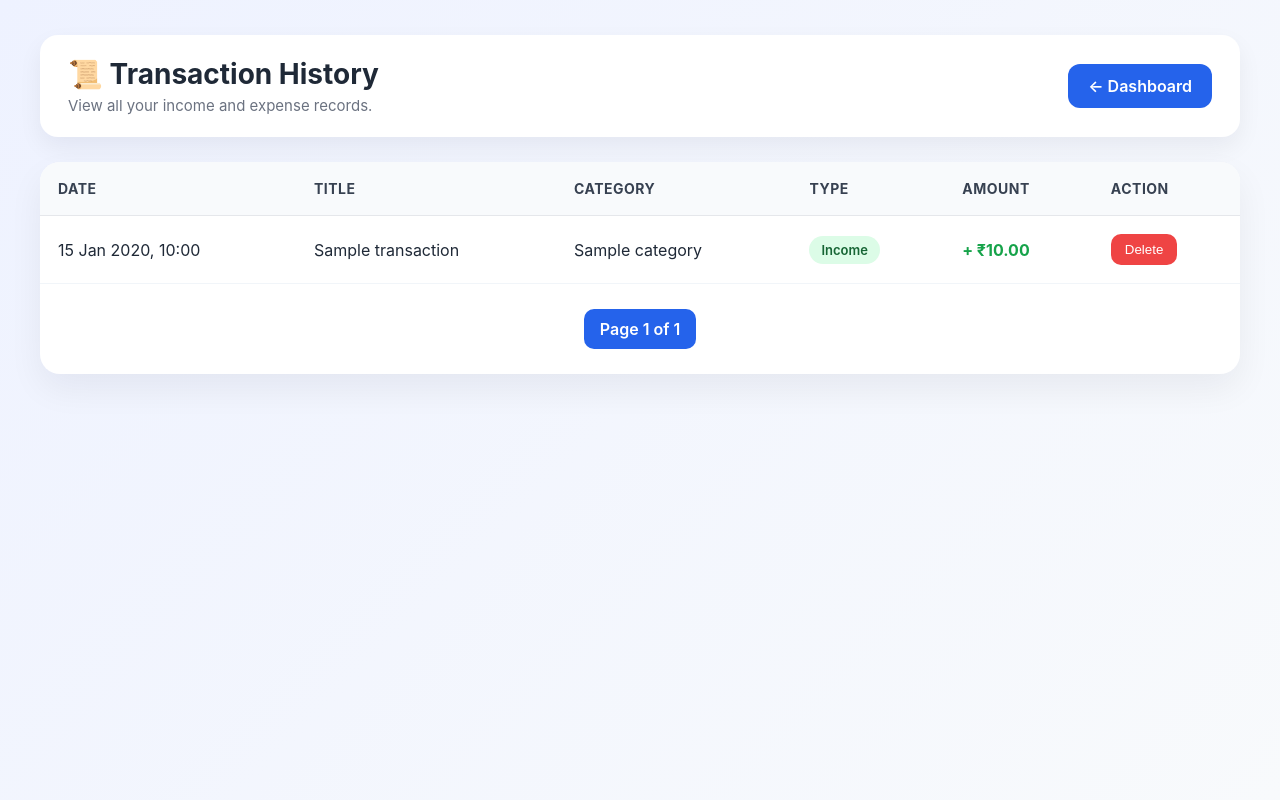
After one commit to abhiaditya98/MyExpenseTracker, a Django app: page /expenses/transactions/ in a window 1280 px wide. The commit adds this page. Run offline with Django 5.2, Linux system fonts and the light colour scheme; a user stored in the database is signed in; tables that the repository leaves empty hold one stand-in row (values such as "Sample post").

Commit message:
Transaction history provided and made improvements in UI

```diff
--- /dev/null
+++ b/Expenses/templates/transaction_history.html
@@ -0,0 +1,380 @@
+<!doctype html>
+<html lang="en">
+  <head>
+    <meta charset="UTF-8" />
+    <meta name="viewport" content="width=device-width, initial-scale=1.0" />
+
+    <title>Transaction History</title>
+
+    <style>
+      * {
+        margin: 0;
+        padding: 0;
+        box-sizing: border-box;
+      }
+
+      body {
+        font-family:
+          -apple-system, BlinkMacSystemFont, "Segoe UI", Roboto, Arial,
+          sans-serif;
+        background: linear-gradient(135deg, #eef2ff, #f8fafc);
+        color: #1f2937;
+        min-height: 100vh;
+        padding: 35px;
+      }
+
+      .container {
+        max-width: 1200px;
+        margin: auto;
+      }
+
+      /* Header */
+
+      .header {
+        display: flex;
+        justify-content: space-between;
+        align-items: center;
+        margin-bottom: 25px;
+        background: white;
+        padding: 22px 28px;
+        border-radius: 18px;
+        box-shadow: 0 10px 25px rgba(15, 23, 42, 0.06);
+      }
+
+      .header h1 {
+        font-size: 28px;
+        font-weight: 700;
+      }
+
+      .subtitle {
+        color: #6b7280;
+        margin-top: 5px;
+        font-size: 15px;
+      }
+
+      .back-btn {
+        text-decoration: none;
+        background: #2563eb;
+        color: white;
+        padding: 12px 20px;
+        border-radius: 12px;
+        font-weight: 600;
+        transition: 0.25s;
+      }
+
+      .back-btn:hover {
+        background: #1d4ed8;
+        transform: translateY(-2px);
+      }
+
+      /* Card */
+
+      .card {
+        background: white;
+        border-radius: 20px;
+        box-shadow: 0 15px 35px rgba(15, 23, 42, 0.06);
+        overflow: hidden;
+      }
+
+      /* Table */
+
+      .table-wrapper {
+        overflow-x: auto;
+      }
+
+      table {
+        width: 100%;
+        border-collapse: collapse;
+        min-width: 850px;
+      }
+
+      thead th {
+        position: sticky;
+        top: 0;
+
+        background: #f8fafc;
+
+        color: #374151;
+
+        font-size: 14px;
+
+        text-transform: uppercase;
+
+        letter-spacing: 0.5px;
+
+        padding: 18px;
+
+        text-align: left;
+
+        border-bottom: 1px solid #e5e7eb;
+      }
+
+      tbody td {
+        padding: 18px;
+        border-bottom: 1px solid #f1f5f9;
+      }
+
+      tbody tr {
+        transition: 0.25s;
+      }
+
+      tbody tr:hover {
+        background: #f9fbff;
+      }
+
+      tbody tr:nth-child(even) {
+        background: #fcfcfd;
+      }
+
+      .amount-income {
+        color: #16a34a;
+
+        font-weight: 700;
+      }
+
+      .amount-expense {
+        color: #dc2626;
+
+        font-weight: 700;
+      }
+
+      .badge {
+        display: inline-block;
+
+        padding: 6px 12px;
+
+        border-radius: 20px;
+
+        font-size: 13px;
+
+        font-weight: 600;
+      }
+
+      .badge-income {
+        background: #dcfce7;
+
+        color: #166534;
+      }
+
+      .badge-expense {
+        background: #fee2e2;
+
+        color: #991b1b;
+      }
+
+      /* Delete Button */
+
+      .delete-btn {
+        background: #ef4444;
+
+        color: white;
+
+        border: none;
+
+        padding: 8px 14px;
+
+        border-radius: 10px;
+
+        cursor: pointer;
+
+        transition: 0.2s;
+      }
+
+      .delete-btn:hover {
+        background: #dc2626;
+
+        transform: translateY(-2px);
+      }
+
+      /* Empty */
+
+      .empty {
+        text-align: center;
+
+        padding: 60px;
+
+        color: #6b7280;
+      }
+
+      /* Pagination */
+
+      .pagination {
+        display: flex;
+
+        justify-content: center;
+
+        align-items: center;
+
+        gap: 8px;
+
+        padding: 25px;
+
+        flex-wrap: wrap;
+      }
+
+      .pagination a {
+        text-decoration: none;
+
+        padding: 10px 16px;
+
+        border-radius: 10px;
+
+        background: #fff;
+
+        color: #374151;
+
+        border: 1px solid #e5e7eb;
+
+        transition: 0.25s;
+      }
+
+      .pagination a:hover {
+        background: #2563eb;
+
+        color: white;
+
+        border-color: #2563eb;
+      }
+
+      .pagination .current {
+        background: #2563eb;
+
+        color: white;
+
+        padding: 10px 16px;
+
+        border-radius: 10px;
+
+        font-weight: 600;
+      }
+
+      @media (max-width: 768px) {
+        .header {
+          flex-direction: column;
+
+          align-items: flex-start;
+
+          gap: 18px;
+        }
+
+        body {
+          padding: 18px;
+        }
+      }
+    </style>
+  </head>
+
+  <body>
+    <div class="container">
+      <div class="header">
+        <div>
+          <h1>📜 Transaction History</h1>
+
+          <p class="subtitle">View all your income and expense records.</p>
+        </div>
+
+        <a href="{% url 'users:home' %}" class="back-btn"> ← Dashboard </a>
+      </div>
+
+      <div class="card">
+        <div class="table-wrapper">
+          <table>
+            <thead>
+              <tr>
+                <th>Date</th>
+
+                <th>Title</th>
+
+                <th>Category</th>
+
+                <th>Type</th>
+
+                <th>Amount</th>
+
+                <th>Action</th>
+              </tr>
+            </thead>
+
+            <tbody>
+              {% for txn in page_obj %}
+
+              <tr>
+                <td>{{ txn.date|date:"d M Y, H:i" }}</td>
+
+                <td>{{ txn.title }}</td>
+
+                <td>{{ txn.category.name|default:"Uncategorized" }}</td>
+
+                <td>
+                  {% if txn.transaction_type == "income" %}
+
+                  <span class="badge badge-income"> Income </span>
+
+                  {% else %}
+
+                  <span class="badge badge-expense"> Expense </span>
+
+                  {% endif %}
+                </td>
+
+                <td>
+                  {% if txn.transaction_type == "income" %}
+
+                  <span class="amount-income"> + ₹{{ txn.amount }} </span>
+
+                  {% else %}
+
+                  <span class="amount-expense"> − ₹{{ txn.amount }} </span>
+
+                  {% endif %}
+                </td>
+
+                <td>
+                  <form
+                    method="POST"
+                    action="{% url 'expenses:delete_transaction' transaction_id=txn.id %}"
+                    onsubmit="return confirm('Delete this transaction?');"
+                  >
+                    {% csrf_token %}
+
+                    <button class="delete-btn">Delete</button>
+                  </form>
+                </td>
+              </tr>
+
+              {% empty %}
+
+              <tr>
+                <td colspan="6" class="empty">No transactions found.</td>
+              </tr>
+
+              {% endfor %}
+            </tbody>
+          </table>
+        </div>
+
+        <div class="pagination">
+          {% if page_obj.has_previous %}
+
+          <a href="?page=1">« First</a>
+
+          <a href="?page={{ page_obj.previous_page_number }}"> ‹ Prev </a>
+
+          {% endif %}
+
+          <span class="current">
+            Page {{ page_obj.number }} of {{ page_obj.paginator.num_pages }}
+          </span>
+
+          {% if page_obj.has_next %}
+
+          <a href="?page={{ page_obj.next_page_number }}"> Next › </a>
+
+          <a href="?page={{ page_obj.paginator.num_pages }}"> Last » </a>
+
+          {% endif %}
+        </div>
+      </div>
+    </div>
+  </body>
+</html>
--- a/Expenses/urls.py
+++ b/Expenses/urls.py
@@ -14,4 +14,5 @@ urlpatterns = [
     path('transaction/delete/<int:transaction_id>/', expenses_views.delete_transaction, name = 'delete_transaction'),
     path('transaction/edit/<int:transaction_id>/', expenses_views.edit_transaction, name = 'edit_transaction'),
     path('chart/piechart',expenses_views.piechart,name='piechart'),
+    path("transactions/",expenses_views.transaction_history,name="transaction_history"),
 ]
--- a/Expenses/views.py
+++ b/Expenses/views.py
@@ -9,7 +9,7 @@ from decimal import Decimal
 from datetime import date
 from django.db.models import Sum
 import Expenses.forms as forms
-
+from django.core.paginator import Paginator
 
 @login_required(login_url="users:login")
 def add_expense(request):
@@ -134,3 +134,16 @@ def piechart(request):
         "title": "Expense Distribution by Category",
     }
     return render(request, "piechart.html", context)
+
+
+@login_required(login_url="users:login")
+def transaction_history(request):
+    All_Transactions = Transaction.objects.filter(
+        user = request.user).order_by("-date")
+
+    paginator = Paginator(All_Transactions, 10)   # 10 per page
+    page_number = request.GET.get("page")
+
+    page_obj = paginator.get_page(page_number)
+
+    return render(request, "transaction_history.html",{"page_obj":page_obj})
--- a/Users/templates/home.html
+++ b/Users/templates/home.html
@@ -437,6 +437,9 @@
           <a href="{% url 'expenses:piechart' %}" class="btn-primary">
             View Pie Chart Page
           </a>
+          <a href="{% url 'expenses:transaction_history' %}" class="btn-primary">
+    📜      View Complete History
+          </a>
         </div>
 
         <!-- Right Side Column: Form Group Collection Inputs Panel -->
--- a/Users/views.py
+++ b/Users/views.py
@@ -38,11 +38,11 @@ def home(request):
 
     # Fetch the last 5 transactions for the current user
     print(today)
-    today_transactions = Transaction.objects.filter(user=current_user,date__date = today).order_by('-date')
-    # today_transactions = Transaction.objects.filter(user=current_user).order_by('-date')
+    # today_transactions = Transaction.objects.filter(user=current_user,date__date = today).order_by('-date')
+    recent_transactions = Transaction.objects.filter(user=current_user).order_by('-date')[:5]
 
     context = {
-        'transactions': today_transactions,
+        'transactions': recent_transactions,
         'categories': user_categories,
         'total_income': f"{user_txns_for_current_month['total_income']:,.2f}",
         'total_expenses': f"{user_txns_for_current_month['total_expenses']:,.2f}",
```
